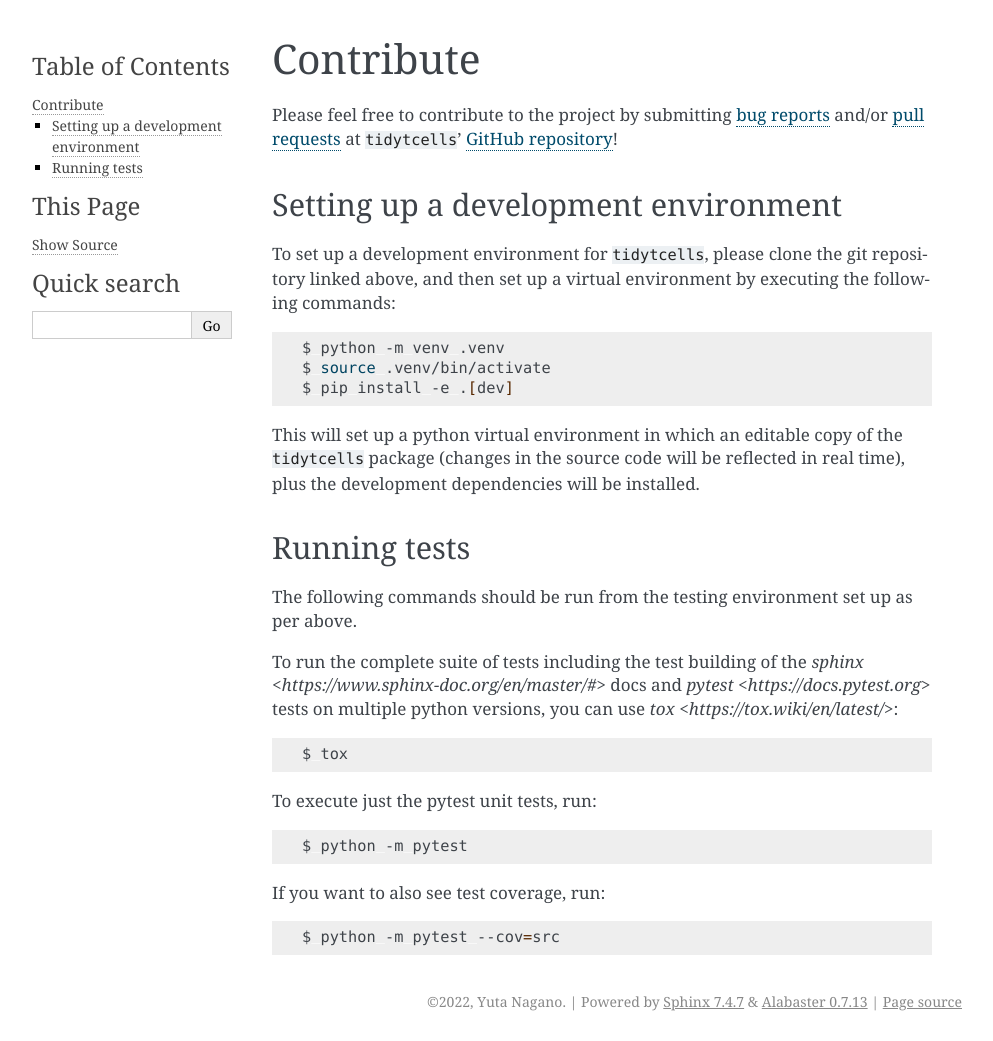
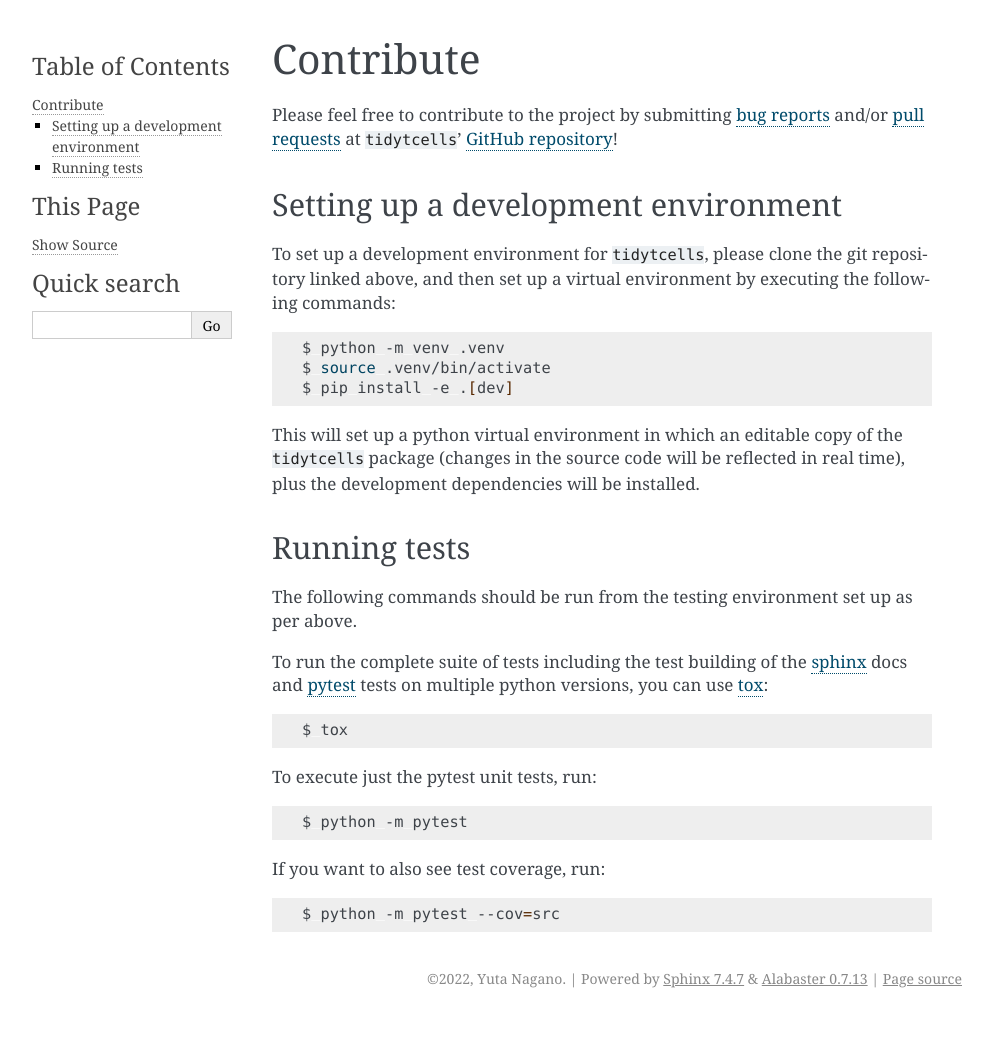
Before and after one commit to yutanagano/tidytcells, a Sphinx documentation site: the page built from docs/contribute.rst, in a window 1280 px wide. Shown: the whole page, without its empty margins (148-1141 px from the left). Built offline with Sphinx 7.4.7, drawn with Linux system fonts in a browser that asks for light colours; after the commit the page ends 1018 px from its top, so only the background shows below that.

Commit message:
Fix typos in contribute section of docs

```diff
--- a/docs/contribute.rst
+++ b/docs/contribute.rst
@@ -21,7 +21,7 @@ Running tests
 
 The following commands should be run from the testing environment set up as per above.
 
-To run the complete suite of tests including the test building of the `sphinx <https://www.sphinx-doc.org/en/master/#>` docs and `pytest <https://docs.pytest.org>` tests on multiple python versions, you can use `tox <https://tox.wiki/en/latest/>`:
+To run the complete suite of tests including the test building of the `sphinx <https://www.sphinx-doc.org/en/master/#>`_ docs and `pytest <https://docs.pytest.org>`_ tests on multiple python versions, you can use `tox <https://tox.wiki/en/latest/>`_:
 
 .. code-block:: bash
 
```
